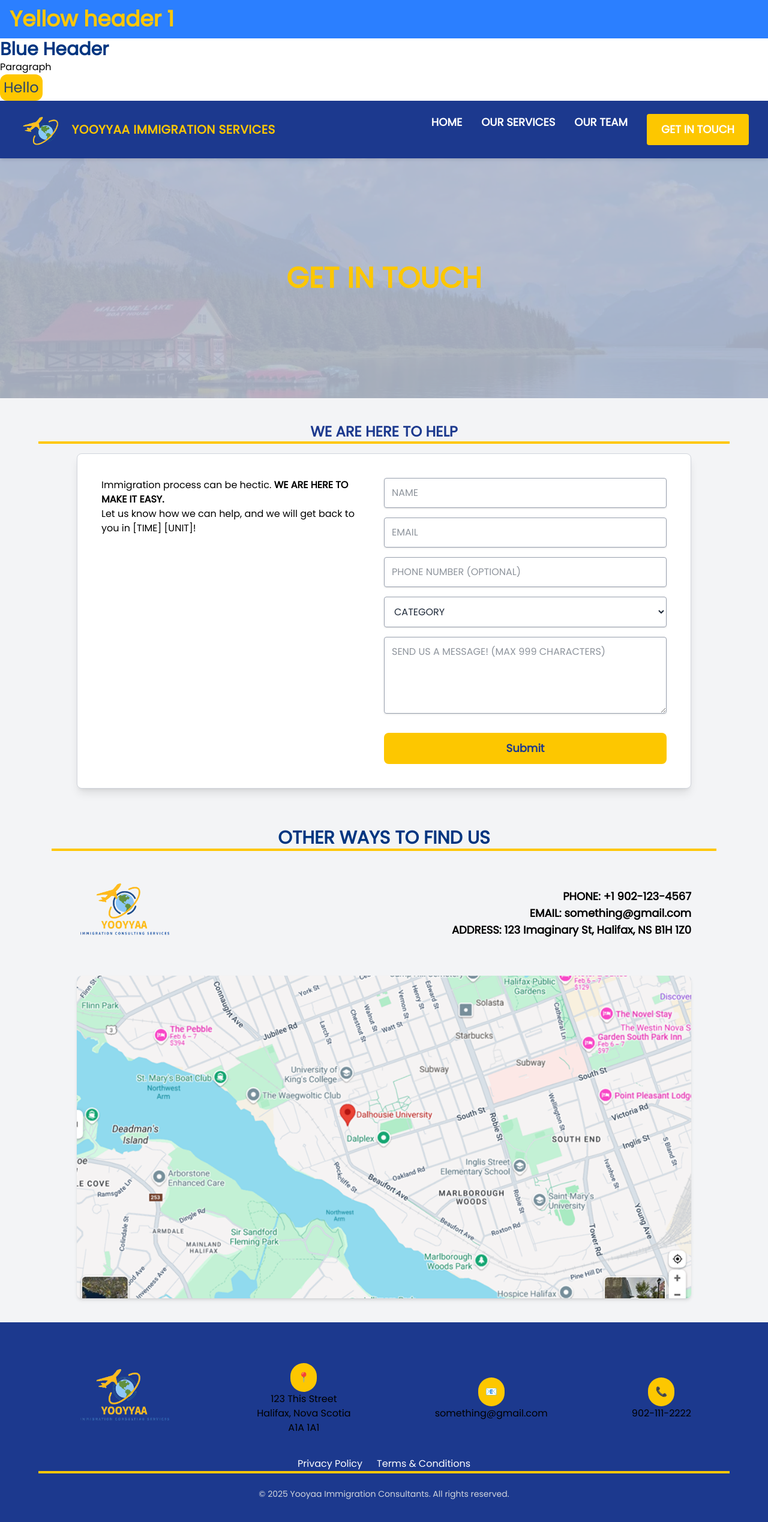
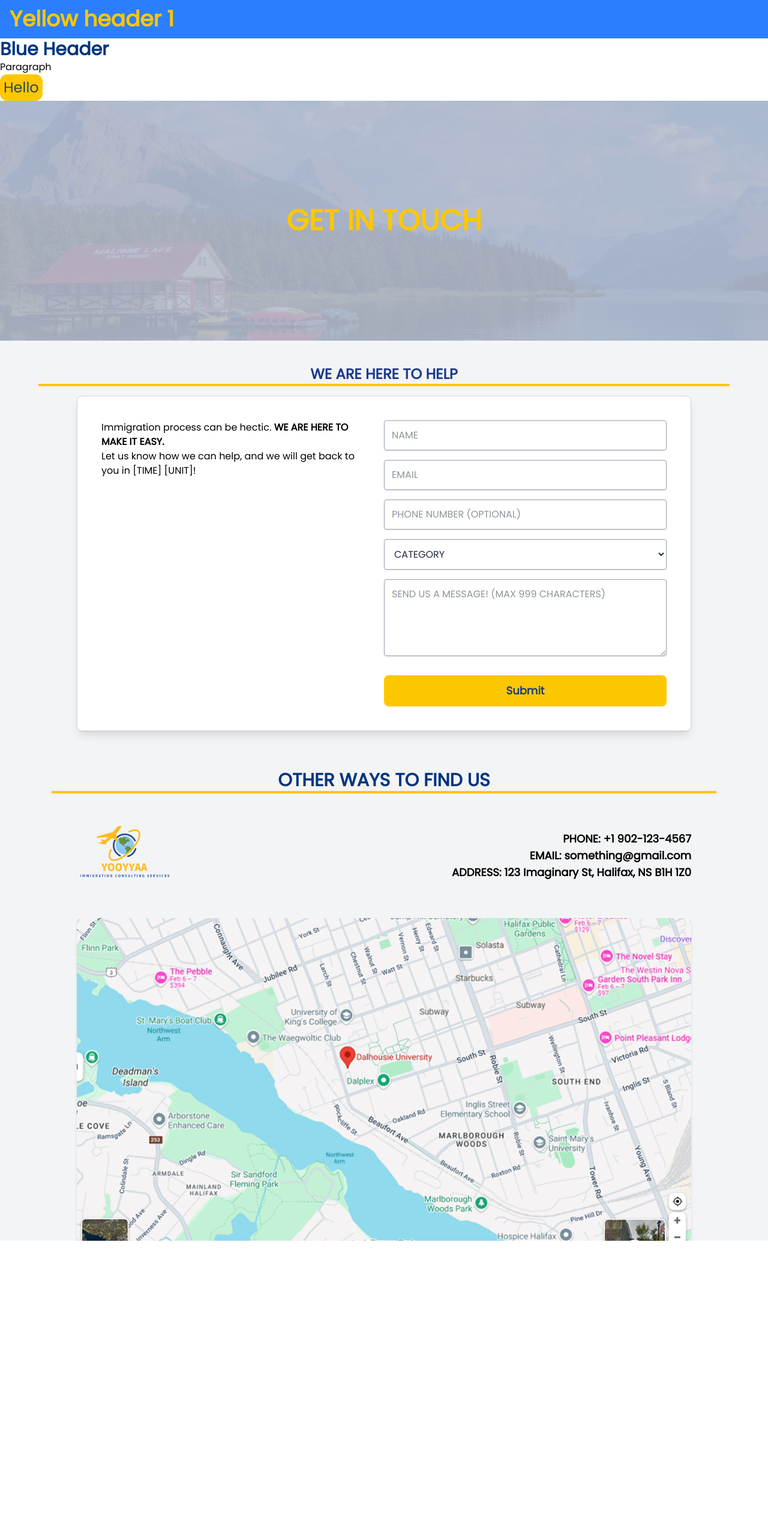
Before and after one commit to BestBow/Yooyyaa-Immigration-Consulting-Website, a React (Vite) app in the folder client/: page /contact in a window 1280 px wide. Shown: the top 2538 px of the page at 60% size. After the commit the page ends 2069 px from the top, so only its background shows below. Built offline with nearby package versions, Linux system fonts and the light colour scheme.

Commit message:
removed header and footer

```diff
--- a/client/src/pages/Contact.jsx
+++ b/client/src/pages/Contact.jsx
@@ -1,29 +1,12 @@
 import React from "react";
 import styles from "../styles/Contact.module.css";
-import logo from "../images/logo.png";
 import mapPlaceholder from "../images/map-placeholder.jpg";
+import Backgroundimg from "../images/image.png";
 import logoWname from "../images/yooyyaaLogo.png";
-import Backgroundimg from "../images/image.png";
 
 function Contact() {
   return (
     <div className={styles.container}>
-      {/* Header */}
-      <header className={styles.header}>
-        <div className={styles.logoContainer}>
-          <img src={logo} alt="Logo" className={styles.logo} />
-          <h1 className={styles.title}>YOOYYAA IMMIGRATION SERVICES</h1>
-        </div>
-        <nav className={styles.nav}>
-          <a href="#">HOME</a>
-          <a href="#">OUR SERVICES</a>
-          <a href="#">OUR TEAM</a>
-          <a href="#" className={styles.contactBtn}>
-            GET IN TOUCH
-          </a>
-        </nav>
-      </header>
-
       {/* Contact Banner */}
       <section className={styles.contactBanner}>
         {/* Background image with 20% opacity */}
@@ -58,11 +41,7 @@ function Contact() {
         <form className={styles.form}>
           <input type="text" placeholder="NAME" className={styles.input} />
           <input type="email" placeholder="EMAIL" className={styles.input} />
-          <input
-            type="text"
-            placeholder="PHONE NUMBER (OPTIONAL)"
-            className={styles.input}
-          />
+          <input type="text" placeholder="PHONE NUMBER (OPTIONAL)" className={styles.input} />
           <select className={styles.input}>
             <option>CATEGORY</option>
             <option>Visa Consultation</option>
@@ -86,11 +65,7 @@ function Contact() {
         </div>
 
         <div className={styles.infoContainer}>
-          <img
-            src={logoWname}
-            alt="Yooyaa Logo"
-            className={styles.infoLogo}
-          />
+          <img src={logoWname} alt="Yooyaa Logo" className={styles.infoLogo} />
           <div className={styles.contactDetails}>
             <p>
               PHONE: <span className={styles.highlight}>+1 902-123-4567</span>
@@ -109,51 +84,9 @@ function Contact() {
 
         {/* Map Section */}
         <div className={styles.mapContainer}>
-          <img
-            src={mapPlaceholder}
-            alt="Map"
-            className={styles.mapImage}
-          />
+          <img src={mapPlaceholder} alt="Map" className={styles.mapImage} />
         </div>
       </section>
-
-      {/* Footer */}
-      <footer className={styles.footer}>
-        <div className={styles.footerContent}>
-          <img src={logoWname} alt="Logo" className={styles.infoLogo} />
-
-          <div className={styles.footerItem}>
-            <span className={styles.footerIcon}>📍</span>
-            <p>
-              123 This Street <br /> Halifax, Nova Scotia <br /> A1A 1A1
-            </p>
-          </div>
-
-          <div className={styles.footerItem}>
-            <span className={styles.footerIcon}>📧</span>
-            <p>something@gmail.com</p>
-          </div>
-
-          <div className={styles.footerItem}>
-            <span className={styles.footerIcon}>📞</span>
-            <p>902-111-2222</p>
-          </div>
-        </div>
-
-        <div className={styles.footerLinks}>
-          <a href="#">Privacy Policy</a>
-          <a href="#">Terms & Conditions</a>
-        </div>
-
-        {/* Global horizontal-line element wrapped in centering container */}
-        <div className="w-full flex justify-center">
-          <span className="horizontal-line"></span>
-        </div>
-
-        <p className={styles.copyright}>
-          &copy; 2025 Yooyaa Immigration Consultants. All rights reserved.
-        </p>
-      </footer>
     </div>
   );
 }
--- a/client/src/styles/Contact.module.css
+++ b/client/src/styles/Contact.module.css
@@ -3,35 +3,6 @@
 /* General Layout */
 .container {
   @apply bg-gray-100 min-h-screen flex flex-col items-center w-full;
-}
-
-/* Header */
-.header {
-  @apply bg-blue-900 text-white w-full py-5 px-8 flex justify-between items-center shadow-md;
-}
-
-.logoContainer {
-  @apply flex items-center;
-}
-
-.logo {
-  @apply h-14 mr-3;
-}
-
-.title {
-  @apply text-xl font-bold uppercase tracking-wide;
-}
-
-.nav {
-  @apply flex space-x-8 text-lg;
-}
-
-.nav a {
-  @apply text-white font-semibold hover:text-yellow-400 transition-colors;
-}
-
-.contactBtn {
-  @apply bg-yellow-400 text-blue-900 px-6 py-3 rounded font-bold hover:bg-yellow-300 transition;
 }
 
 /* Contact Banner */
@@ -114,36 +85,3 @@
 .mapImage {
   @apply w-full h-auto rounded-lg shadow-md;
 }
-
-/* Footer */
-.footer {
-  @apply bg-blue-900 text-white py-12 mt-10 text-center w-full;
-}
-
-.footerContent {
-  @apply max-w-5xl mx-auto flex flex-row justify-between items-center;
-}
-
-.footerLogo {
-  @apply h-14;
-}
-
-.footerItem {
-  @apply flex flex-col items-center;
-}
-
-.footerIcon {
-  @apply bg-yellow-400 text-blue-900 p-3 rounded-full;
-}
-
-.footerLinks {
-  @apply flex justify-center space-x-6 mt-4;
-}
-
-.footerLinks a {
-  @apply text-white hover:underline;
-}
-
-.copyright {
-  @apply text-sm mt-6 text-gray-300;
-}
```
